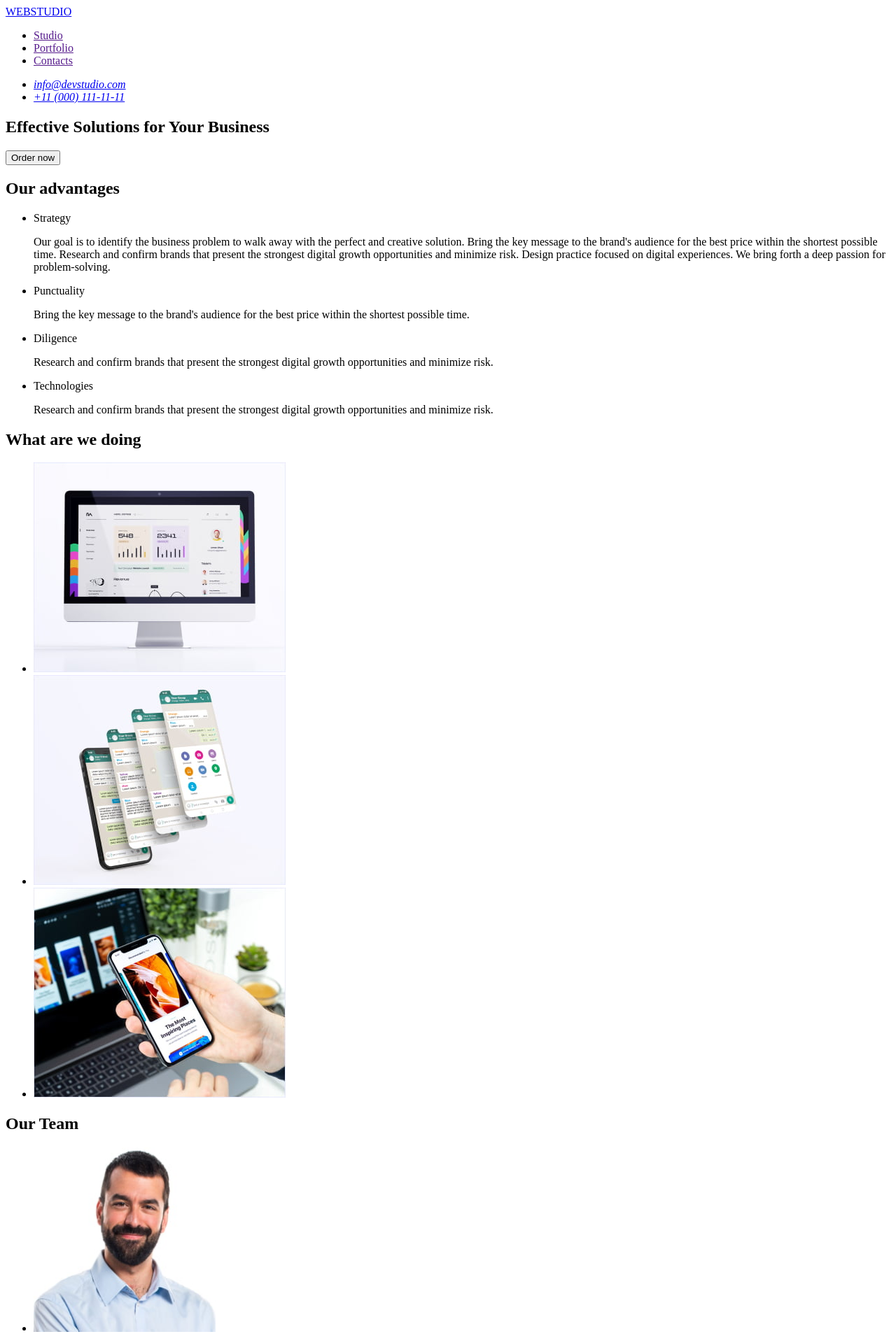
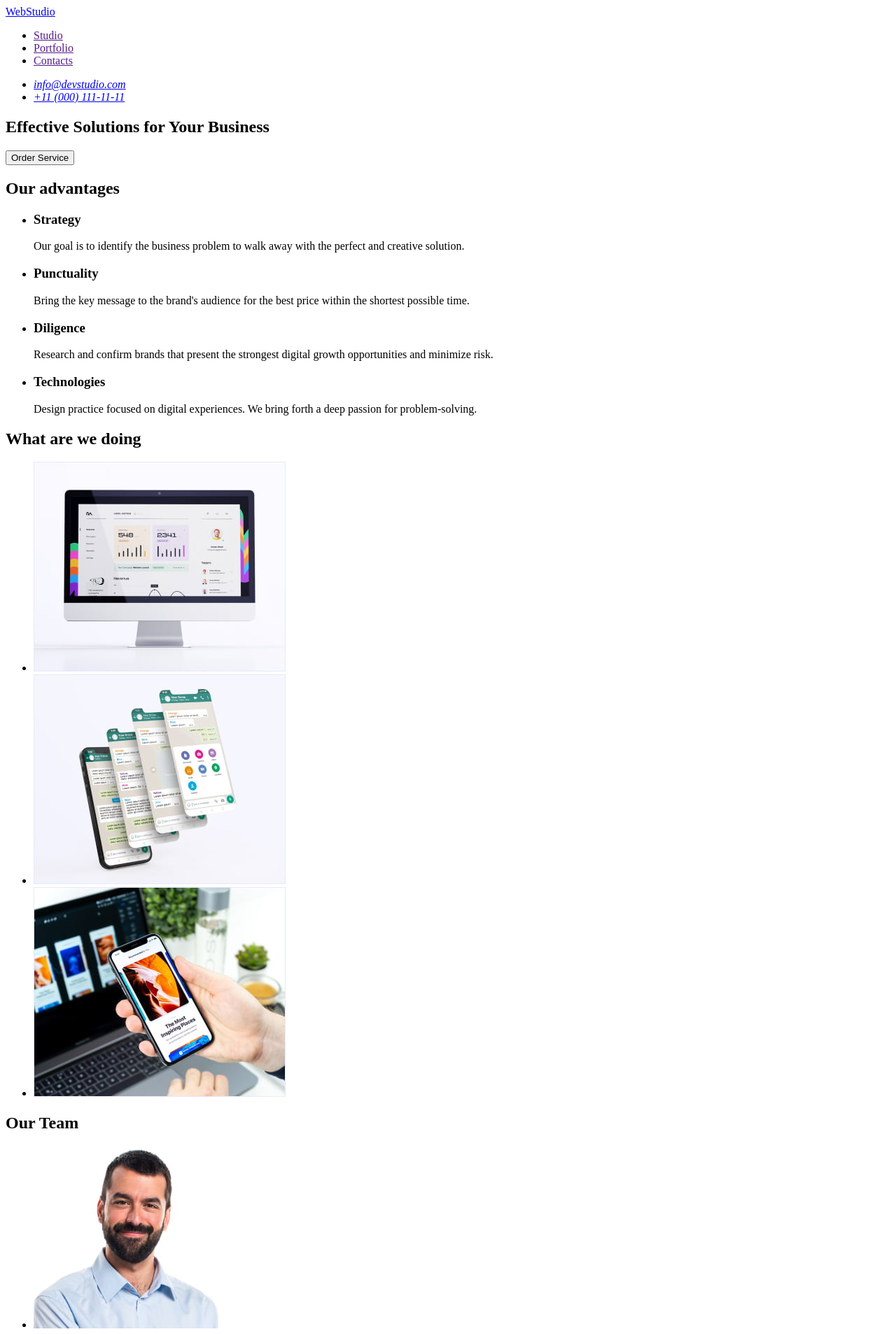
Before and after one commit to Dealwithgod/goit-markup-hw-01, a plain HTML site: page index.html in a window 1280 px wide. Shown: the top 1907 px of the page at 70% size. Drawn offline with Linux system fonts and the light colour scheme.

Commit message:
After autocheck

```diff
--- a/index.html
+++ b/index.html
@@ -9,9 +9,9 @@
   <body>
     <!-- Header section -->
     <header>
-      <a href="./index.html"> WEBSTUDIO </a>
       <!-- Navigation in header -->
       <nav>
+        <a href="./index.html"> WebStudio </a>
         <ul>
           <li><a href="">Studio</a></li>
           <li><a href="">Portfolio</a></li>
@@ -22,7 +22,7 @@
       <address>
         <ul>
           <li><a href="mailto:info@devstudio.com">info@devstudio.com</a></li>
-          <li><a href="tel:+11000111111">+11 (000) 111-11-11</a></li>
+          <li><a href="tel:+110001111111">+11 (000) 111-11-11</a></li>
         </ul>
       </address>
     </header>
@@ -31,41 +31,38 @@
       <!-- Hero section -->
       <section>
         <h1>Effective Solutions for Your Business</h1>
-        <button type="button">Order now</button>
+        <button type="button">Order Service</button>
       </section>
       <!-- Feature section -->
       <section>
         <h2>Our advantages</h2>
         <ul>
           <li>
-            Strategy
+            <h3>Strategy</h3>
             <p>
               Our goal is to identify the business problem to walk away with the perfect and
-              creative solution. Bring the key message to the brand's audience for the best price
-              within the shortest possible time. Research and confirm brands that present the
-              strongest digital growth opportunities and minimize risk. Design practice focused on
-              digital experiences. We bring forth a deep passion for problem-solving.
+              creative solution.
             </p>
           </li>
           <li>
-            Punctuality
+            <h3>Punctuality</h3>
             <p>
               Bring the key message to the brand's audience for the best price within the shortest
               possible time.
             </p>
           </li>
           <li>
-            Diligence
+            <h3>Diligence</h3>
             <p>
               Research and confirm brands that present the strongest digital growth opportunities
               and minimize risk.
             </p>
           </li>
           <li>
-            Technologies
+            <h3>Technologies</h3>
             <p>
-              Research and confirm brands that present the strongest digital growth opportunities
-              and minimize risk.
+              Design practice focused on digital experiences. We bring forth a deep passion for
+              problem-solving.
             </p>
           </li>
         </ul>
@@ -97,8 +94,8 @@
             <img
               src="./images/our_team/img_1.jpg"
               alt="Product Designer Mark Guerrero"
-              width="260"
-              height="264"
+              width="264"
+              height="260"
             />
             <h3>Mark Guerrero</h3>
             <p>Product Designer</p>
@@ -107,8 +104,8 @@
             <img
               src="./images/our_team/img_2.jpg"
               alt="Frontend Developer Tom Ford"
-              width="260"
-              height="264"
+              width="264"
+              height="260"
             />
             <h3>Tom Ford</h3>
             <p>Frontend Developer</p>
@@ -117,8 +114,8 @@
             <img
               src="./images/our_team/img_3.jpg"
               alt="Marketing Camila Garcia"
-              width="260"
-              height="264"
+              width="264"
+              height="260"
             />
             <h3>Camila Garcia</h3>
             <p>Marketing</p>
@@ -127,8 +124,8 @@
             <img
               src="./images/our_team/img_4.jpg"
               alt="Daniel Wilson UI Designer"
-              width="260"
-              height="264"
+              width="264"
+              height="260"
             />
             <h3>Daniel Wilson</h3>
             <p>UI Designer</p>
```
